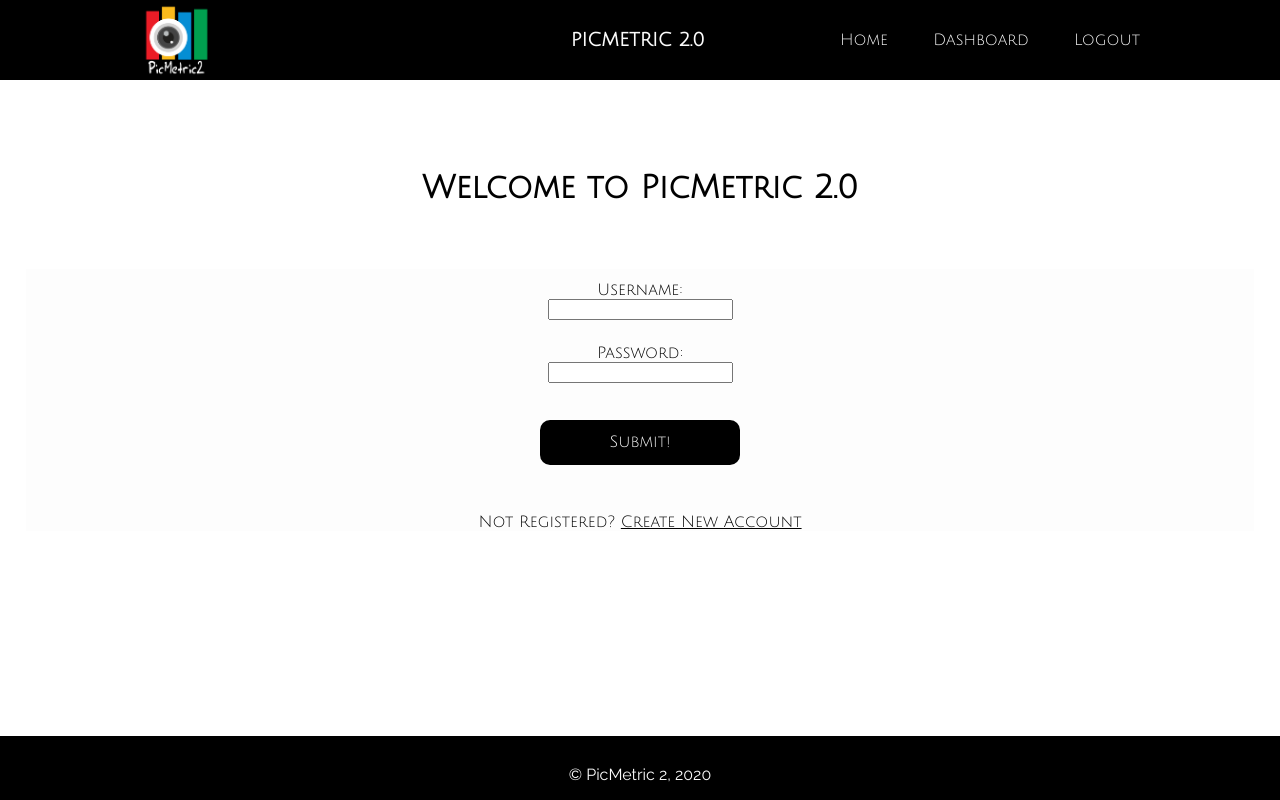
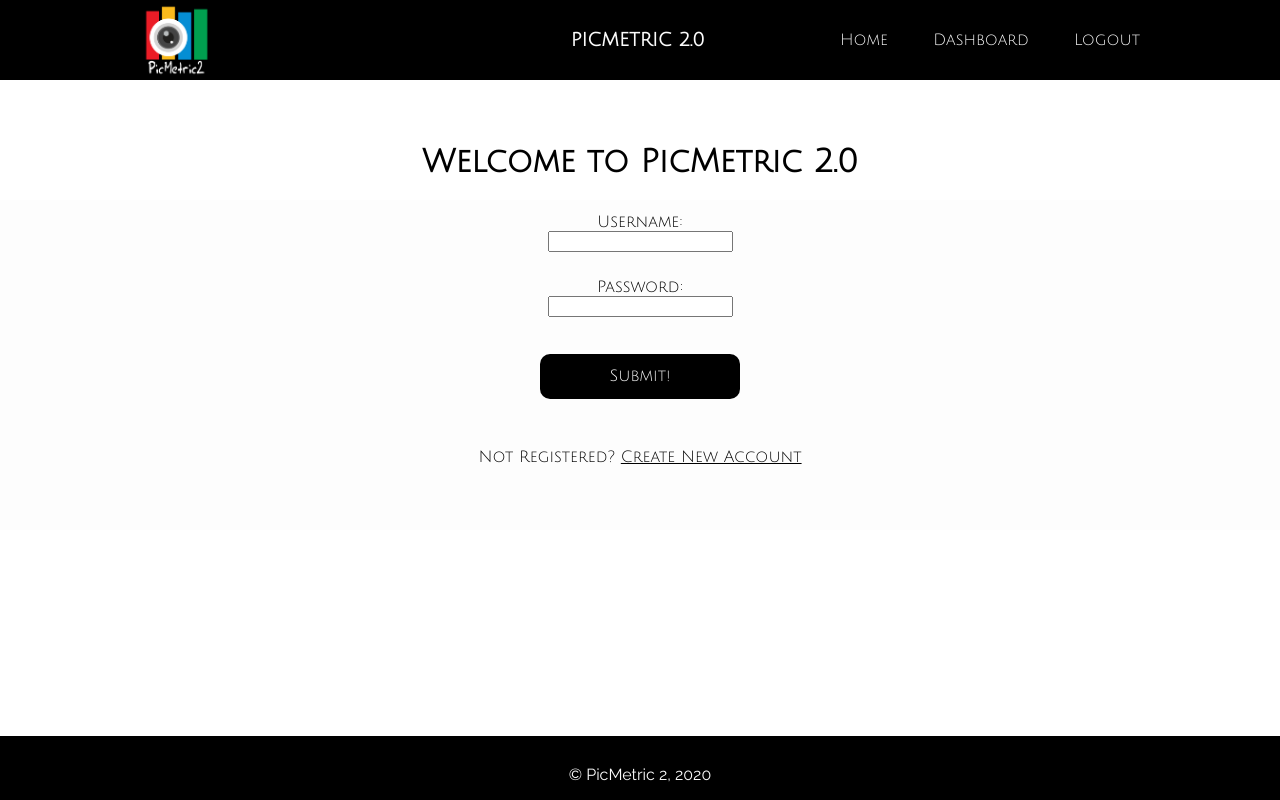
Before and after one commit to Build-week-picmetric2/Front-End, a React (Create React App) app: page / in a window 1280 px wide. Built offline with nearby package versions, Linux system fonts and the light colour scheme.

Commit message:
fixed footer to work on old crappy laptop screens like mine

```diff
--- a/src/App.css
+++ b/src/App.css
@@ -2,13 +2,7 @@
   /* border: 2px solid blue; */
 }
 
-.app {
-    margin: 0;
-    position: relative;
-    min-height: 100vh;
 
-
-}
 
 button {
   font-family: 'Julius Sans One', sans-serif;
--- a/src/components/Styles.js
+++ b/src/components/Styles.js
@@ -63,7 +63,7 @@ export const Header = styled.h1`
     display: flex;
     justify-content: center;
     font-family: 'Julius Sans One', sans-serif;
-    margin-top: 7%;
+    margin-top: 5%;
     @media (max-width: 500px) {
         font-size: 1rem;
     }
@@ -72,7 +72,7 @@ export const Header = styled.h1`
 //Login Styling
 export const StyledLoginDiv = styled.div`
   background-color: #fdfdfd;
-  margin: 5% 2% 5% 2%;
+
 `
 
 export const StyledLoginForm = styled.form`
@@ -111,6 +111,7 @@ export const StyledButton = styled.button`
 export const BottomLoginDiv = styled.div`
 
     margin-top: 2%;
+    margin-bottom: 5%;
 
 `
 
@@ -120,7 +121,7 @@ export const RegisterDiv = styled.div`
     display: flex;
     justify-content: center;
     background-color: #fbfbfb;
-
+    padding-bottom: 5%;
 `
 
 export const StyledRegisterForm = styled.form`
@@ -155,8 +156,8 @@ export const StyledRegisterButton = styled.button`
     }
 `
 export const BottomRegisterDiv = styled.div`
-
-    margin-bottom: 25%;
+    padding-bottom: 5%;
+    padding-top: 5%;
 
 `
 
```
